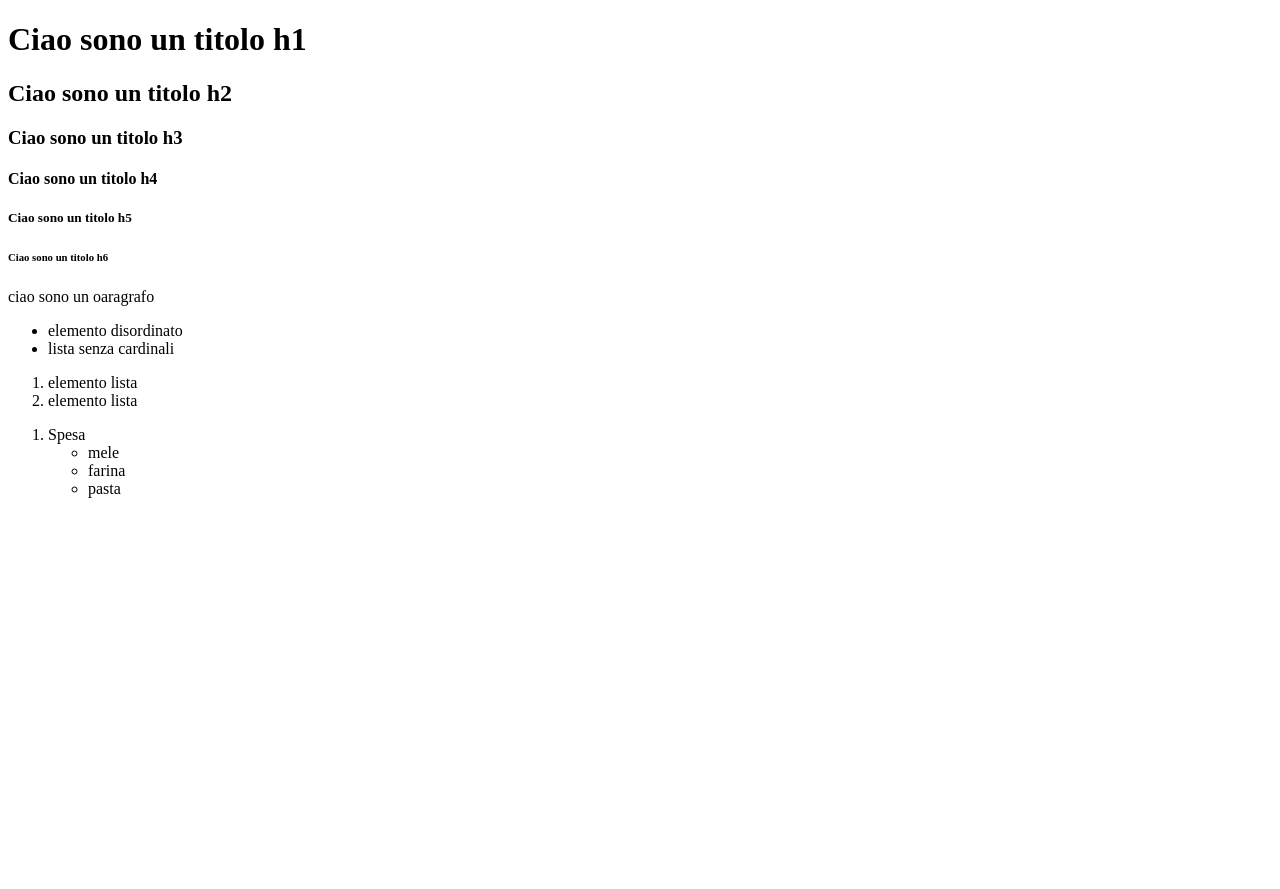
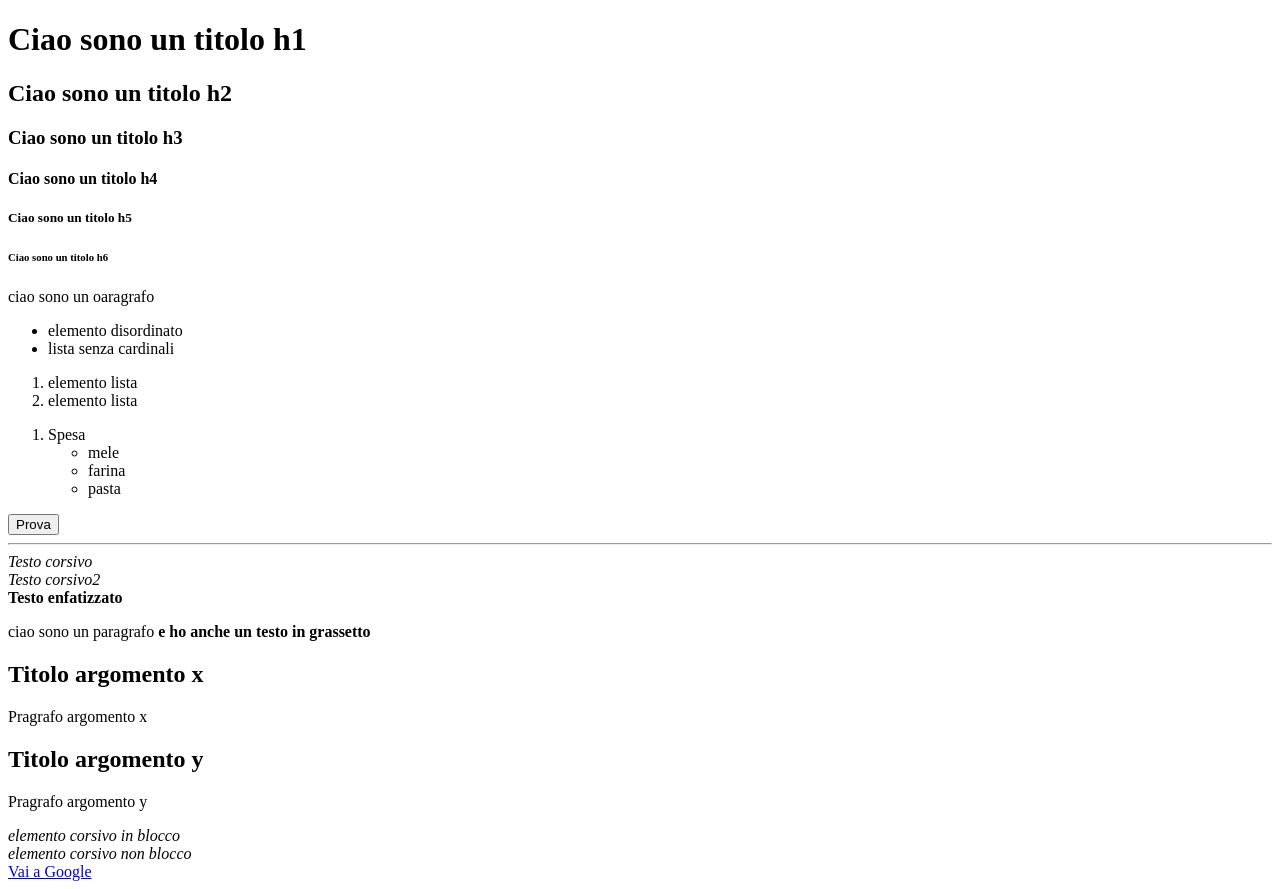
Before and after one commit to RomeoAlex/prove01102021, a plain HTML site: page index.html in a window 1280 px wide. Before the commit the page ends 800 px from the top, so only its background shows below. Drawn offline with Linux system fonts and the light colour scheme.

Commit message:
aggiunti commenti

```diff
--- a/index.html
+++ b/index.html
@@ -35,5 +35,42 @@
                 <li>pasta</li>
             </ul>
     </ol>
+        <!-- esempio di un bottone -->
+        <button>Prova</button>
+        <!-- esempio di hr -->
+        <hr>
+        <!-- esmpio di enfatico -->
+        <em>Testo corsivo</em>
+        <!-- esempio di br -->
+        <br><em>Testo corsivo2</em>
+        <!-- esempio di strong enfatizza -->
+        <br>
+        <strong>Testo enfatizzato</strong>
+         <!-- esmpio paragrafo con testo in grassetto-->
+    <p>ciao sono un paragrafo <strong>e ho anche un testo in grassetto</strong></p>
+
+    <!-- sezione argomento x -->
+    <div>
+        <h2>Titolo argomento x</h2>
+        <p>Pragrafo argomento x</p>
+    </div>
+    <!-- Fine sezione argomento x -->
+    <!-- sezione argomento y -->
+    <div>
+        <h2>Titolo argomento y</h2>
+        <p>Pragrafo argomento y</p>
+    </div>
+    <!-- Fine seezione argomento y -->
+
+    <!-- div è un elemento blocco -->
+    <div>
+        <em>elemento corsivo in blocco</em>
+    </div>
+    <em>elemento corsivo non blocco</em>
+
+    <div>
+        <a href="https//www.google.it" target="blank">Vai a Google</a>
+        <!-- importante il protocollo prima del www sennò il browser cerca un www generico -->
+    </div>
 </body>
 </html>
```
